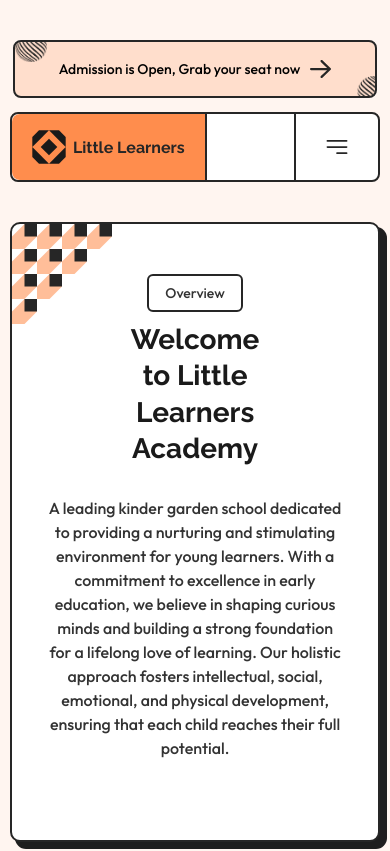
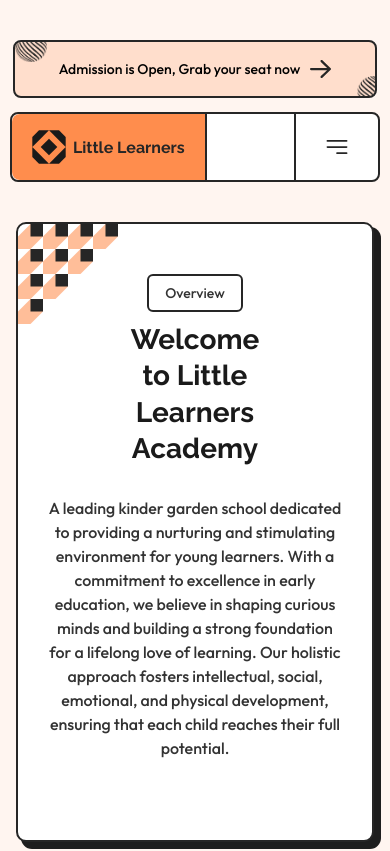
Before and after one commit to Mohammad-Alkreima/Task_3_Adv, a React (Vite) app: page /Task_3_Adv/about in a window 390 px wide. Shown: the top 851 px of the page. Built offline with nearby package versions, Linux system fonts and the light colour scheme.

Commit message:
edit hero

```diff
--- a/src/components/HeroSection/HeroSection.css
+++ b/src/components/HeroSection/HeroSection.css
@@ -133,6 +133,7 @@
 
 @media screen and (max-width: 992px) {
     .heroSertion {
+        width: 91.7948vw;
         padding: 50px 30px;
         .main {
             flex-direction: column;
```
